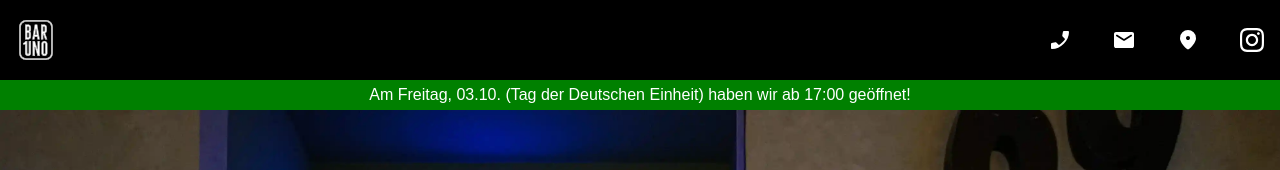
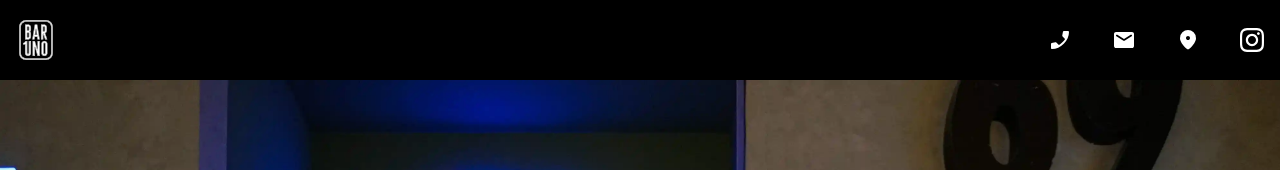
Before and after one commit to te-sa/bar-uno, a website: page index.html in a window 1280 px wide. Shown: the top 170 px of the page. Drawn offline with Linux system fonts and the light colour scheme.

Commit message:
Remove banner

```diff
--- a/index.html
+++ b/index.html
@@ -123,9 +123,9 @@
   </div>
 </nav>
 
-<div class="banner">
+<!-- <div class="banner">
   <p>Am Freitag, 03.10. (Tag der Deutschen Einheit) haben wir ab 17:00 geöffnet!</p>
-</div>
+</div> -->
 
 <div class="header-container">
   <img src="img/bar-front.webp"
```
